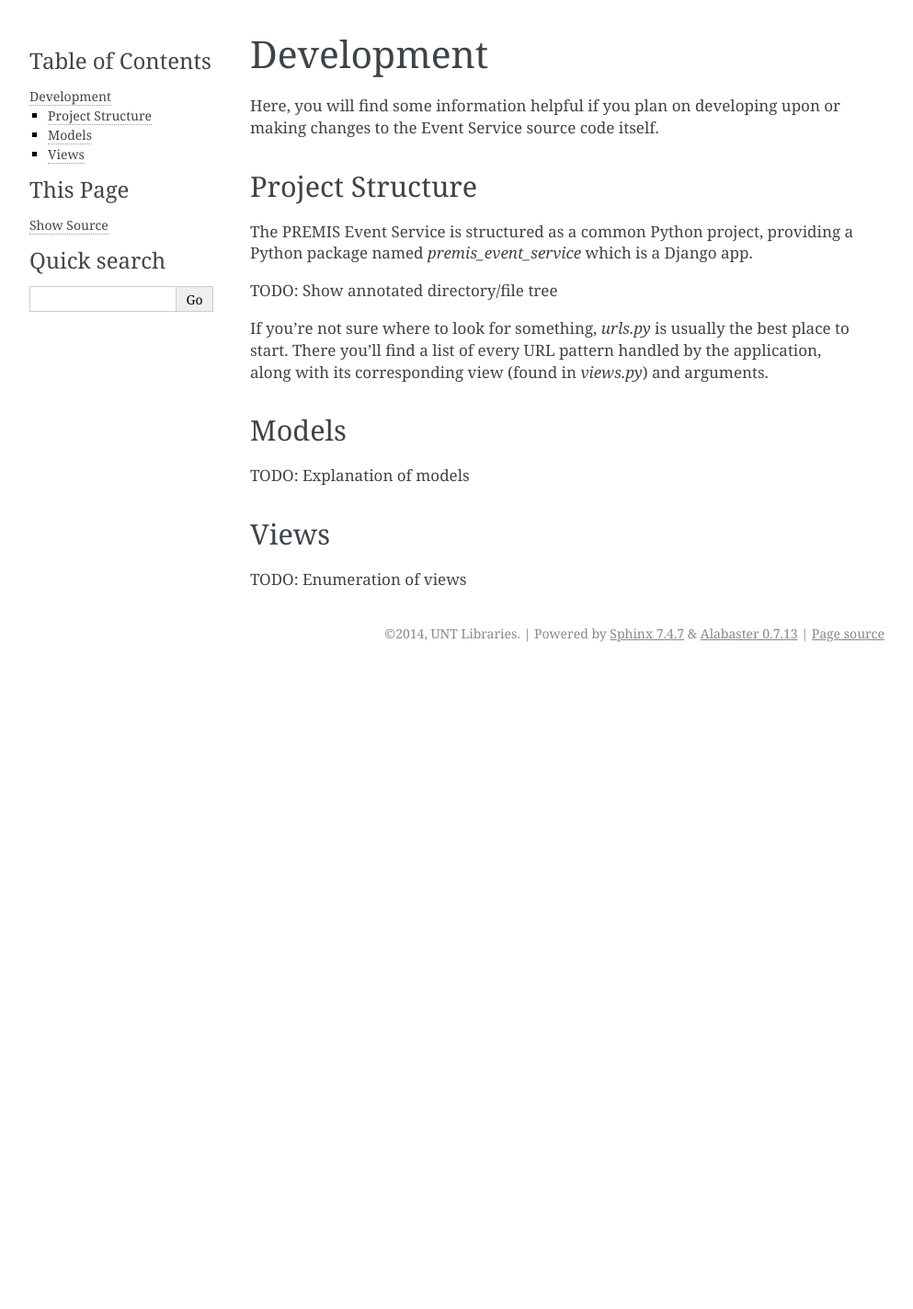
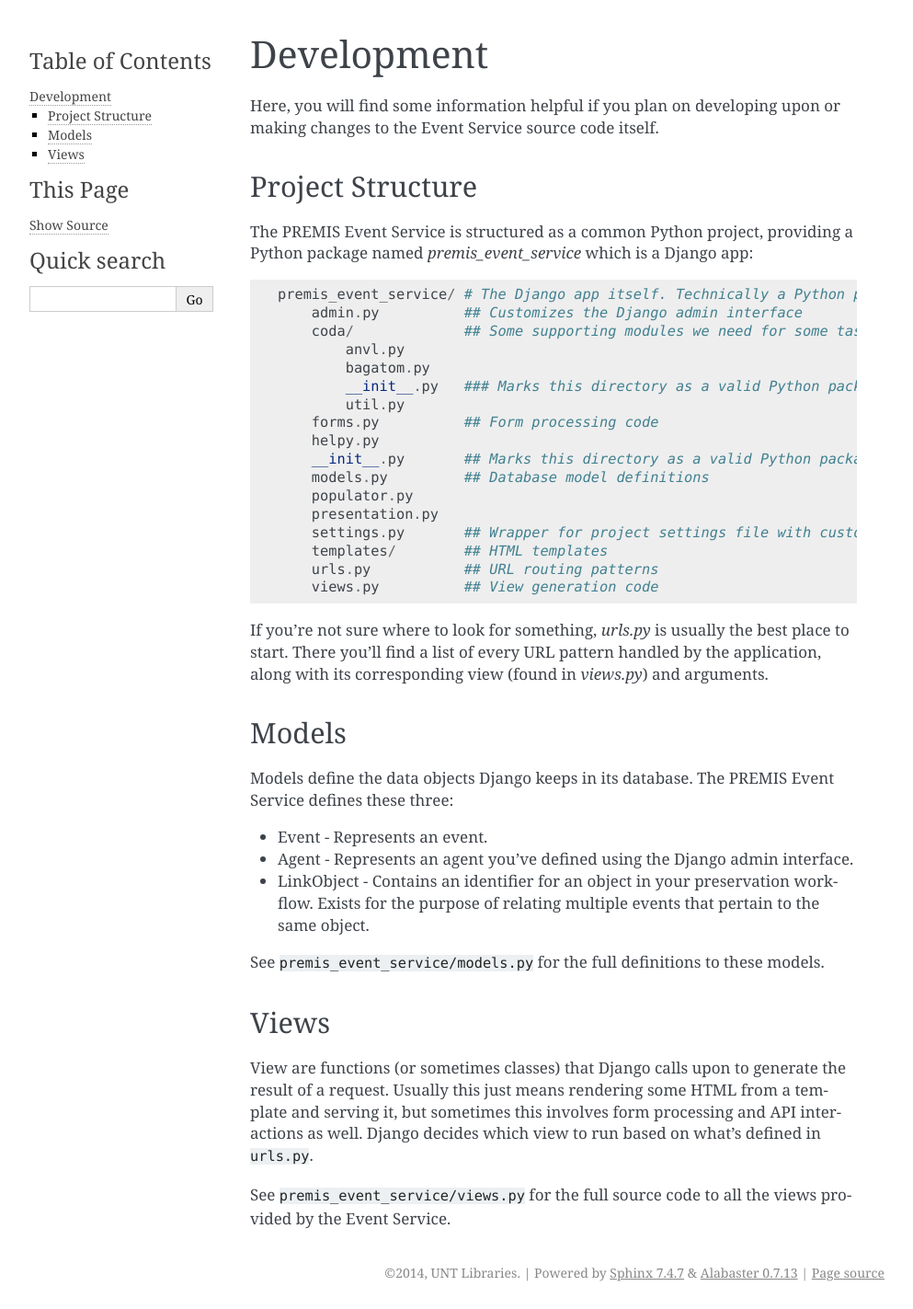
Before and after one commit to unt-libraries/django-premis-event-service, a Sphinx documentation site: the page built from docs/source/development.rst, in a window 1280 px wide. Shown: the whole page at 92% size, without its empty margins (148-1141 px from the left). Built offline with Sphinx 7.4.7, drawn with Linux system fonts in a browser that asks for light colours; before the commit the page ends 900 px from its top, so only the background shows below that.

Commit message:
Documentation improvements and finalizations

```diff
--- a/docs/source/development.rst
+++ b/docs/source/development.rst
@@ -6,26 +6,56 @@ Here, you will find some information helpful if you plan on developing upon or
 making changes to the Event Service source code itself.
 
 Project Structure
------------------
+=================
 
 The PREMIS Event Service is structured as a common Python project, providing a
-Python package named `premis_event_service` which is a Django app.
+Python package named `premis_event_service` which is a Django app::
 
-TODO: Show annotated directory/file tree
+    premis_event_service/ # The Django app itself. Technically a Python package.
+        admin.py          ## Customizes the Django admin interface
+        coda/             ## Some supporting modules we need for some tasks
+            anvl.py
+            bagatom.py
+            __init__.py   ### Marks this directory as a valid Python package
+            util.py
+        forms.py          ## Form processing code
+        helpy.py
+        __init__.py       ## Marks this directory as a valid Python package
+        models.py         ## Database model definitions
+        populator.py
+        presentation.py
+        settings.py       ## Wrapper for project settings file with custom defaults
+        templates/        ## HTML templates
+        urls.py           ## URL routing patterns
+        views.py          ## View generation code
 
 If you're not sure where to look for something, `urls.py` is usually the best
 place to start.  There you'll find a list of every URL pattern handled by the
 application, along with its corresponding view (found in `views.py`) and
 arguments.
 
+Models
+======
 
-Models
-------
+Models define the data objects Django keeps in its database. The PREMIS Event
+Service defines these three:
 
-TODO: Explanation of models
+* Event - Represents an event.
+* Agent - Represents an agent you've defined using the Django admin interface.
+* LinkObject - Contains an identifier for an object in your preservation
+  workflow. Exists for the purpose of relating multiple events that pertain to
+  the same object.
 
+See ``premis_event_service/models.py`` for the full definitions to these models.
 
 Views
------
+=====
 
-TODO: Enumeration of views
+View are functions (or sometimes classes) that Django calls upon to generate
+the result of a request. Usually this just means rendering some HTML from a
+template and serving it, but sometimes this involves form processing and API
+interactions as well. Django decides which view to run based on what's defined
+in ``urls.py``.
+
+See ``premis_event_service/views.py`` for the full source code to all the views
+provided by the Event Service.
```
Also changed, not shown: docs/source/configuration.rst (+6 -2 lines), docs/source/usage.rst (+12 -12 lines).
